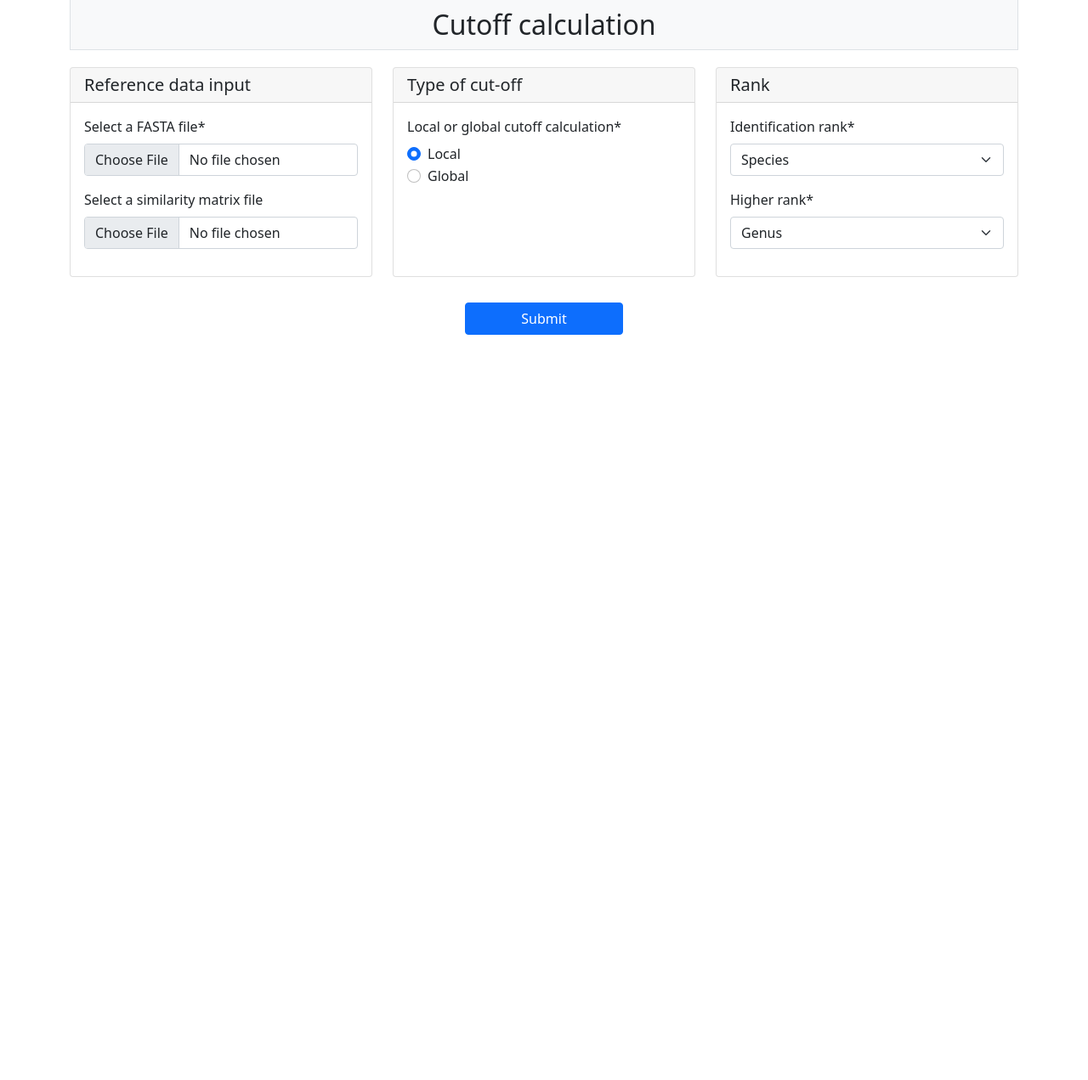
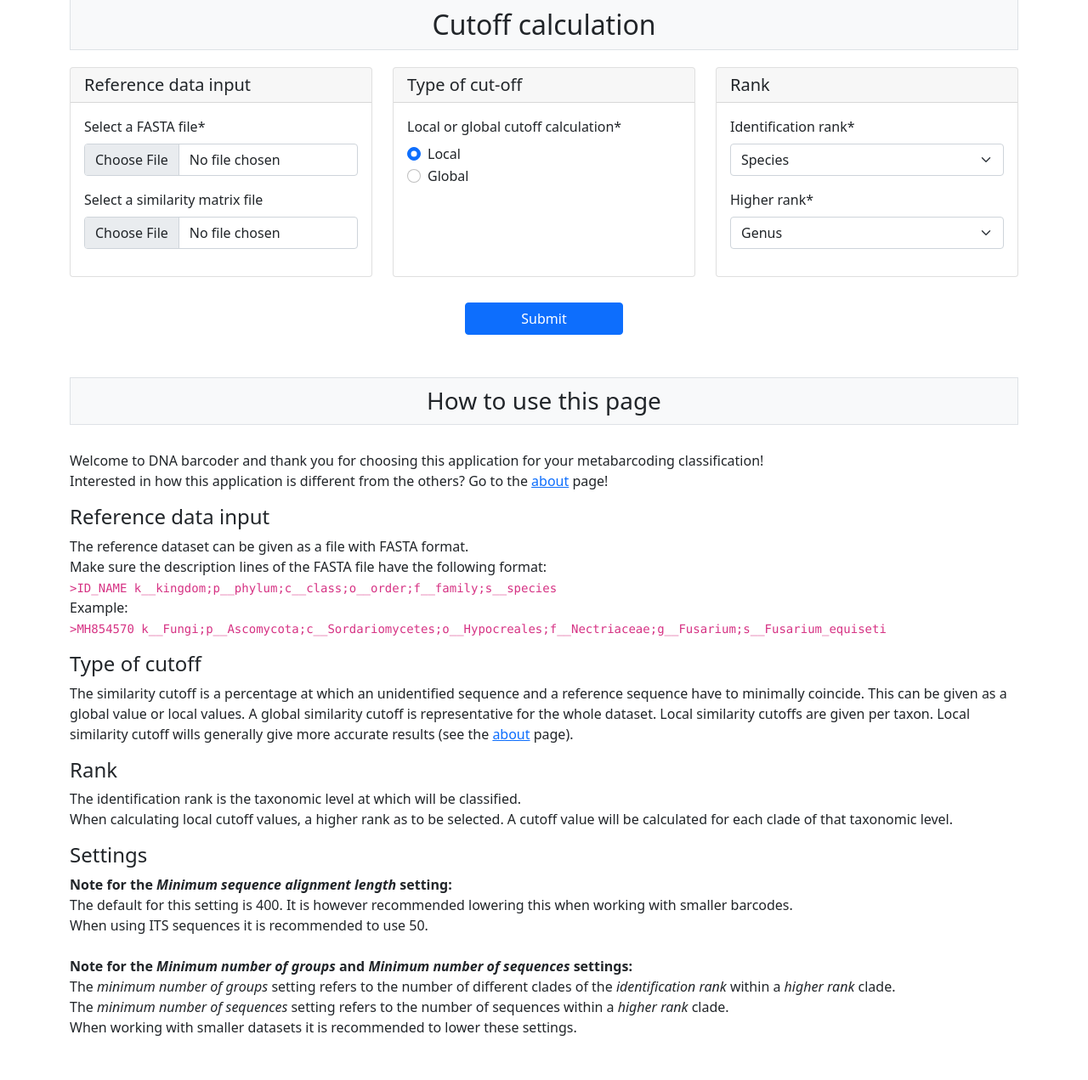
Before and after one commit to RubyvanderHolst/interface-dnabarcoder, a Django app: page /cutoff in a window 1280 px wide. Shown: the part 119-1390 px from the top of the page at 85% size. Before the commit the page ends 513 px from the top, so only its background shows below. Run offline with Django 3.2, Linux system fonts and the light colour scheme; parts of the project's set-up code (start-up, migrations or seed data) failed here and were passed over; some libraries are stand-ins or nearby versions.

Commit message:
Added explanations and explanations disappear on settings pages

```diff
--- a/static/js/base_tabs.js
+++ b/static/js/base_tabs.js
@@ -5,17 +5,19 @@ function switch_home_settings(button) {
             button.classList.add("active");
             document.getElementById("settings_button").classList.remove("active");
 
-            document.getElementById("div_home").style.display = "block";
-            document.getElementById("div_settings").style.display = "none";
+            document.getElementById("div_home").classList.remove('hidden');
+            document.getElementById("div_settings").classList.add('hidden');
+            document.getElementById("div_explanation").classList.remove('hidden');
         } else {
             document.getElementById('id_form').reportValidity()
         }
     } else if (button.id === "settings_button") {
+        button.classList.add("active");
         document.getElementById("home_button").classList.remove("active");
-        button.classList.add("active");
 
-        document.getElementById("div_home").style.display = "none";
-        document.getElementById("div_settings").style.display = "block";
+        document.getElementById("div_home").classList.add('hidden');
+        document.getElementById("div_settings").classList.remove('hidden');
+        document.getElementById("div_explanation").classList.add('hidden');
     }
 }
 
--- a/templates/classification.html
+++ b/templates/classification.html
@@ -99,7 +99,7 @@
             </div>
 
         </form>
-
+        <div id="div_explanation">
             <h3 class="bg-light border text-center mt-50">How to use this page</h3>
             <p class="mt-30">
                 Welcome to DNA barcoder and thank you for choosing this application for your metabarcoding classification!<br>
@@ -144,4 +144,5 @@
                 When using ITS sequences it is recommended to use 50.
             </p>
         </div>
+    </div>
 {% endblock %}
--- a/templates/cutoff.html
+++ b/templates/cutoff.html
@@ -100,5 +100,50 @@
                 </div>
             </div>
         </form>
+        <div id="div_explanation">
+            <h3 class="bg-light border text-center mt-50">How to use this page</h3>
+            <p class="mt-30">
+                Welcome to DNA barcoder and thank you for choosing this application for your metabarcoding classification!<br>
+                Interested in how this application is different from the others?
+                Go to the <a href="{% url 'about' %}">about</a> page!
+            </p>
+
+            <h4>Reference data input</h4>
+            <p>
+                The reference dataset can be given as a file with FASTA format.<br>
+                Make sure the description lines of the FASTA file have the following format:<br>
+                <code>>ID_NAME k__kingdom;p__phylum;c__class;o__order;f__family;s__species</code><br>
+                Example:<br>
+                <code>>MH854570 k__Fungi;p__Ascomycota;c__Sordariomycetes;o__Hypocreales;f__Nectriaceae;g__Fusarium;s__Fusarium_equiseti</code>
+            </p>
+
+            <h4>Type of cutoff</h4>
+            <p>
+                The similarity cutoff is a percentage at which an unidentified sequence and a reference sequence have to minimally coincide.
+                This can be given as a global value or local values. A global similarity cutoff is representative for the whole dataset.
+                Local similarity cutoffs are given per taxon. Local similarity cutoff wills generally give
+                more accurate results (see the <a href="{% url 'about' %}">about</a> page).<br>
+            </p>
+
+            <h4>Rank</h4>
+            <p>
+                The identification rank is the taxonomic level at which will be classified.<br>
+                When calculating local cutoff values, a higher rank as to be selected.
+                A cutoff value will be calculated for each clade of that taxonomic level.
+            </p>
+
+            <h4>Settings</h4>
+            <p>
+                <strong>Note for the <i>Minimum sequence alignment length</i> setting:</strong><br>
+                The default for this setting is 400. It is however recommended
+                lowering this when working with smaller barcodes.<br>
+                When using ITS sequences it is recommended to use 50.<br>
+                <br>
+                <strong>Note for the <i>Minimum number of groups</i> and <i>Minimum number of sequences</i> settings:</strong><br>
+                The <i>minimum number of groups</i> setting refers to the number of different clades of the <i>identification rank</i> within a <i>higher rank</i> clade.<br>
+                The <i>minimum number of sequences</i> setting refers to the number of sequences within a <i>higher rank</i> clade.<br>
+                When working with smaller datasets it is recommended to lower these settings.
+            </p>
+        </div>
         </div>
 {% endblock %}
```
Lines whose indentation alone changed are shown as unchanged.
